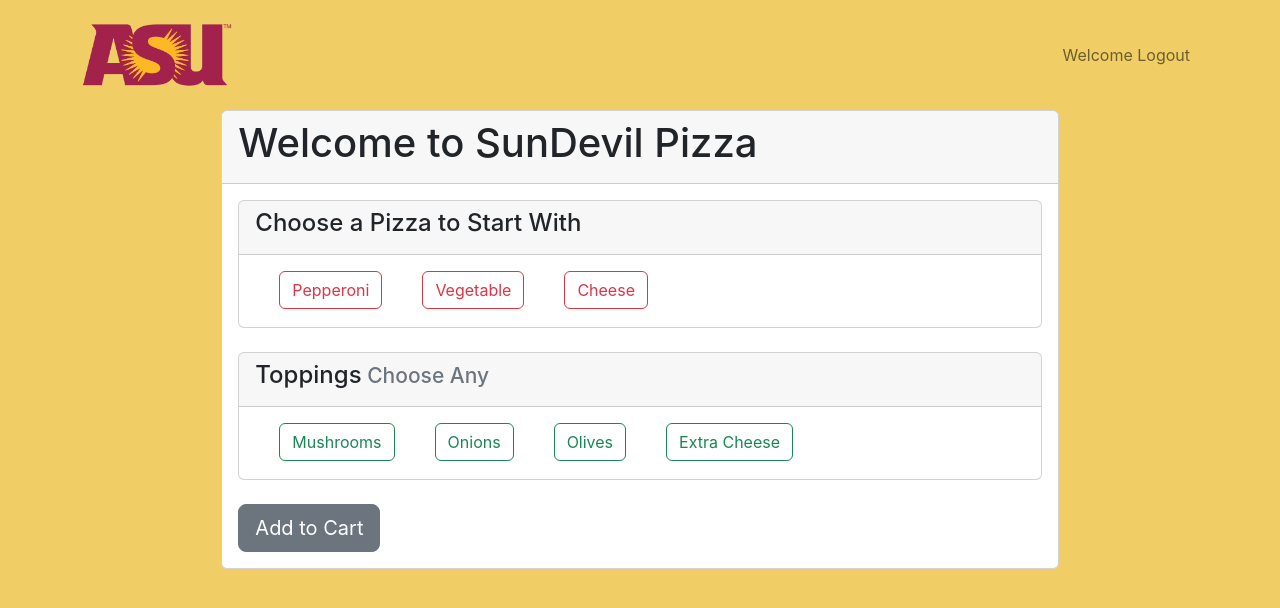
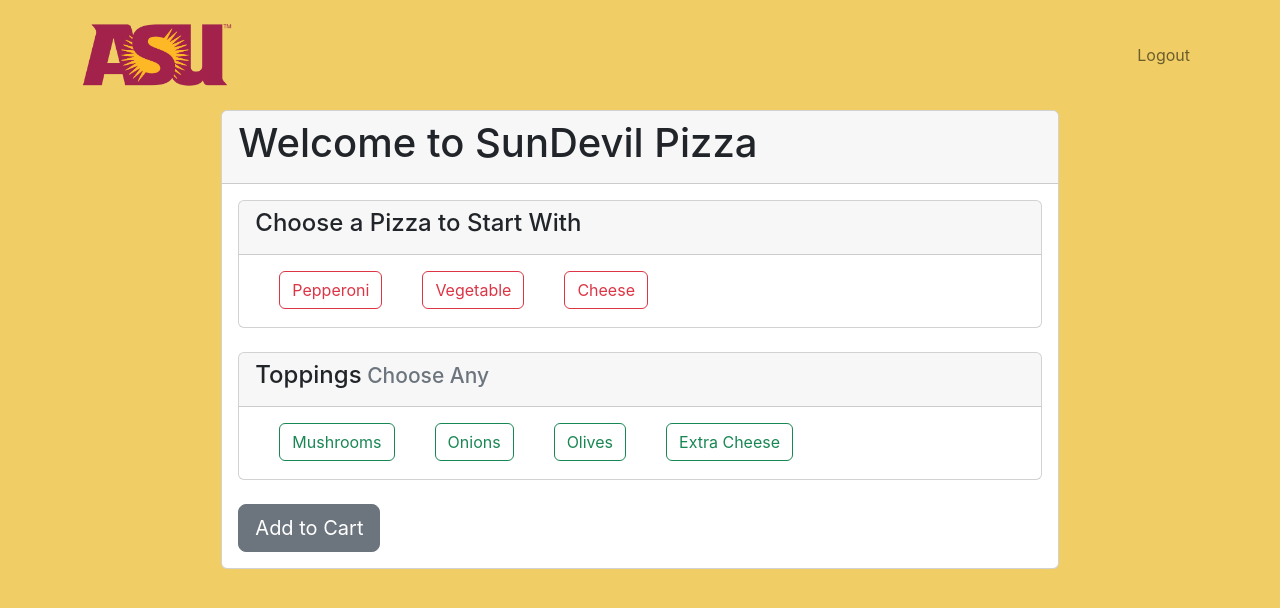
Before and after one commit to CallMeFilms/Sun-Devil-Pizza-Application, a React (Create React App) app in the folder client/: page / in a window 1280 px wide. Shown: the top 608 px of the page. Built offline with nearby package versions, Linux system fonts and the light colour scheme; no server answers.

Commit message:
Removed welcome from login/logout

```diff
--- a/client/src/pages/common/PageWrapper.tsx
+++ b/client/src/pages/common/PageWrapper.tsx
@@ -23,8 +23,8 @@ function PageWrapper({children, state, updateGlobalState}: PageWrapperProps) {
                     <Navbar.Brand href="/"><img src="/asu_logo.png" style={{width:"150px"}} alt={"ASU"}/></Navbar.Brand>
                     <Navbar.Text style={{color:"maroon",textAlign:"center", fontSize:"50px", fontWeight:"bold"}} >SunDevil Pizza </Navbar.Text>
                     <Nav>
-                        {state.user && <Nav.Link onClick={logout}>Welcome {state.user.role} Logout</Nav.Link>}
-                        {!state.user && <Nav.Link href="/checkout">Checkout</Nav.Link>}
+                        {state.user && <Nav.Link onClick={logout}>{state.user.role} Logout</Nav.Link>}
+                        {!state.user && <Nav.Link href="/customer-checkout">Checkout</Nav.Link>}
                         {!state.user && <Nav.Link href="/login">Login</Nav.Link>}
                     </Nav>
                 </Container>
```
